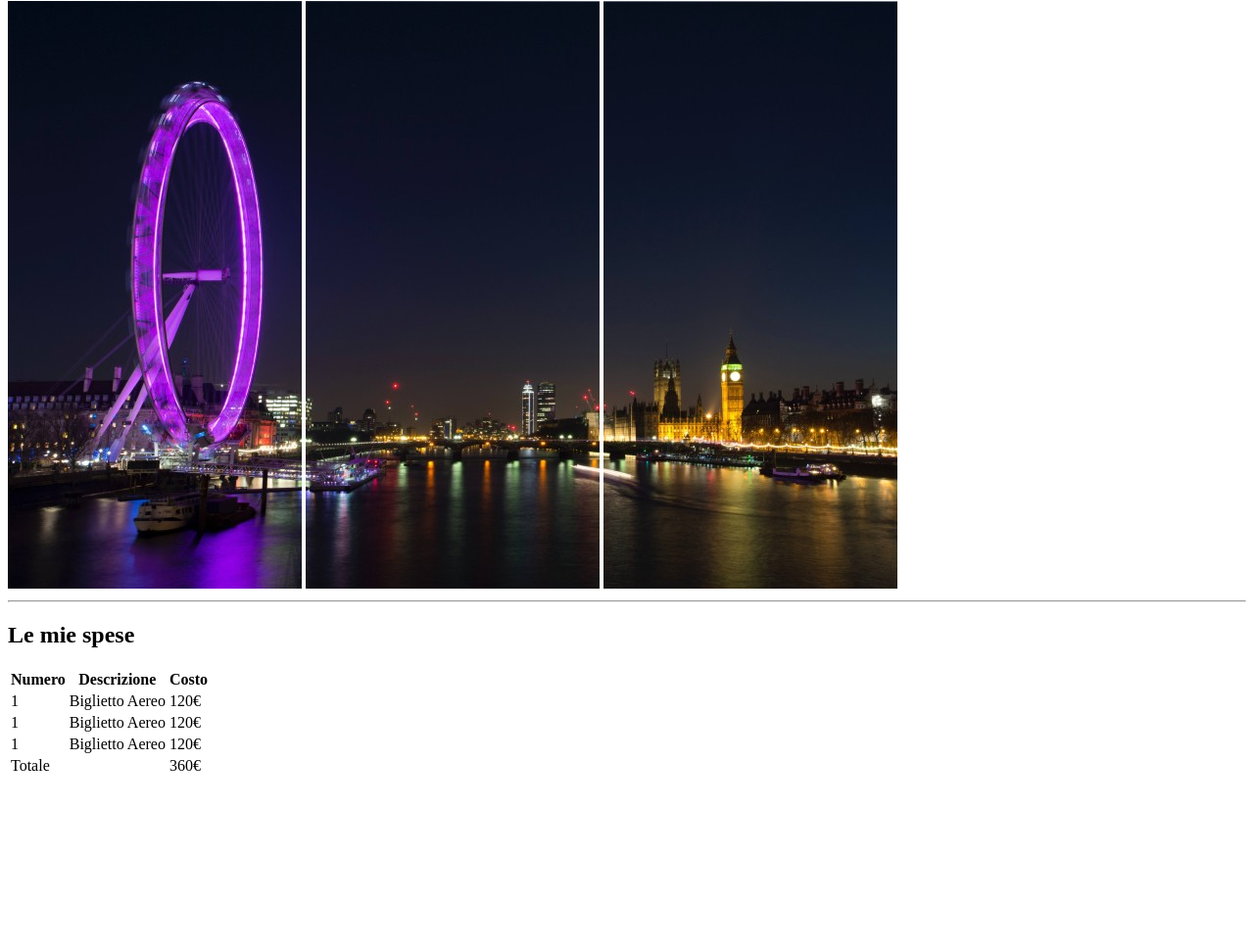
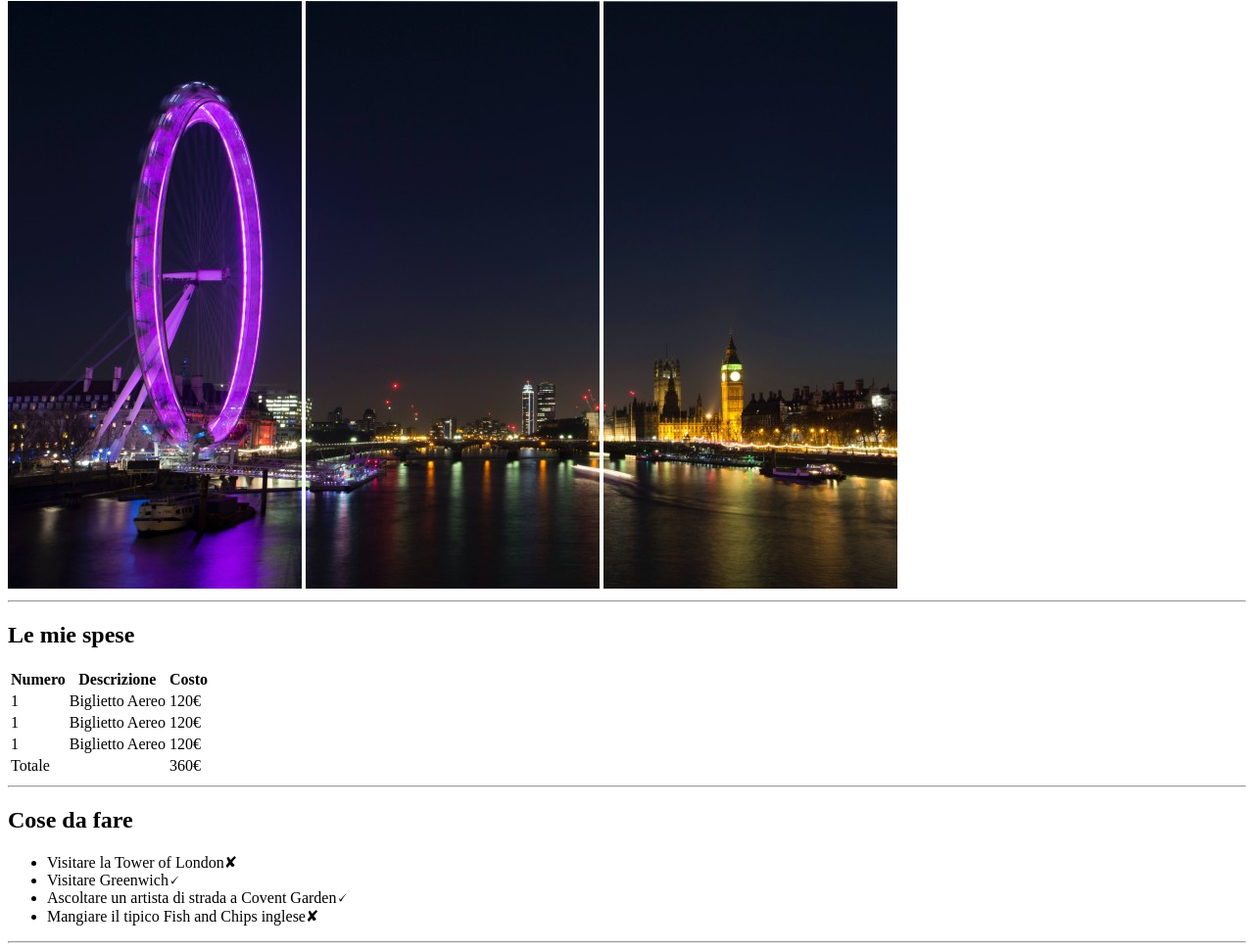
Before and after one commit to marcocareddu/html-london-trip, a plain HTML site: page index.html in a window 1280 px wide. Shown: the part 79-1050 px from the top of the page at 98% size. Before the commit the page ends 881 px from the top, so only its background shows below. Drawn offline with Linux system fonts and the light colour scheme.

Commit message:
added todo

```diff
--- a/index.html
+++ b/index.html
@@ -63,6 +63,18 @@
                     </tr>
                 </tfoot>
             </table> <!--Non ho commentato le varie sezioni della tabella perché mi sembrava ridondante, lo dice già il tag-->
+            <hr>
+
+            <!-- Inizio parte todo -->
+            <h2>Cose da fare</h2>
+            <!-- Inizio lista non ordinata -->
+            <ul>
+                <li>Visitare la Tower of London&#10008;</li>
+                <li>Visitare Greenwich&#128504;</li>
+                <li>Ascoltare un artista di strada a Covent Garden&#128504;</li>
+                <li>Mangiare il tipico Fish and Chips inglese&#10008;</li>
+            </ul>
+            <hr>
 
         </main>
     </body>
```
